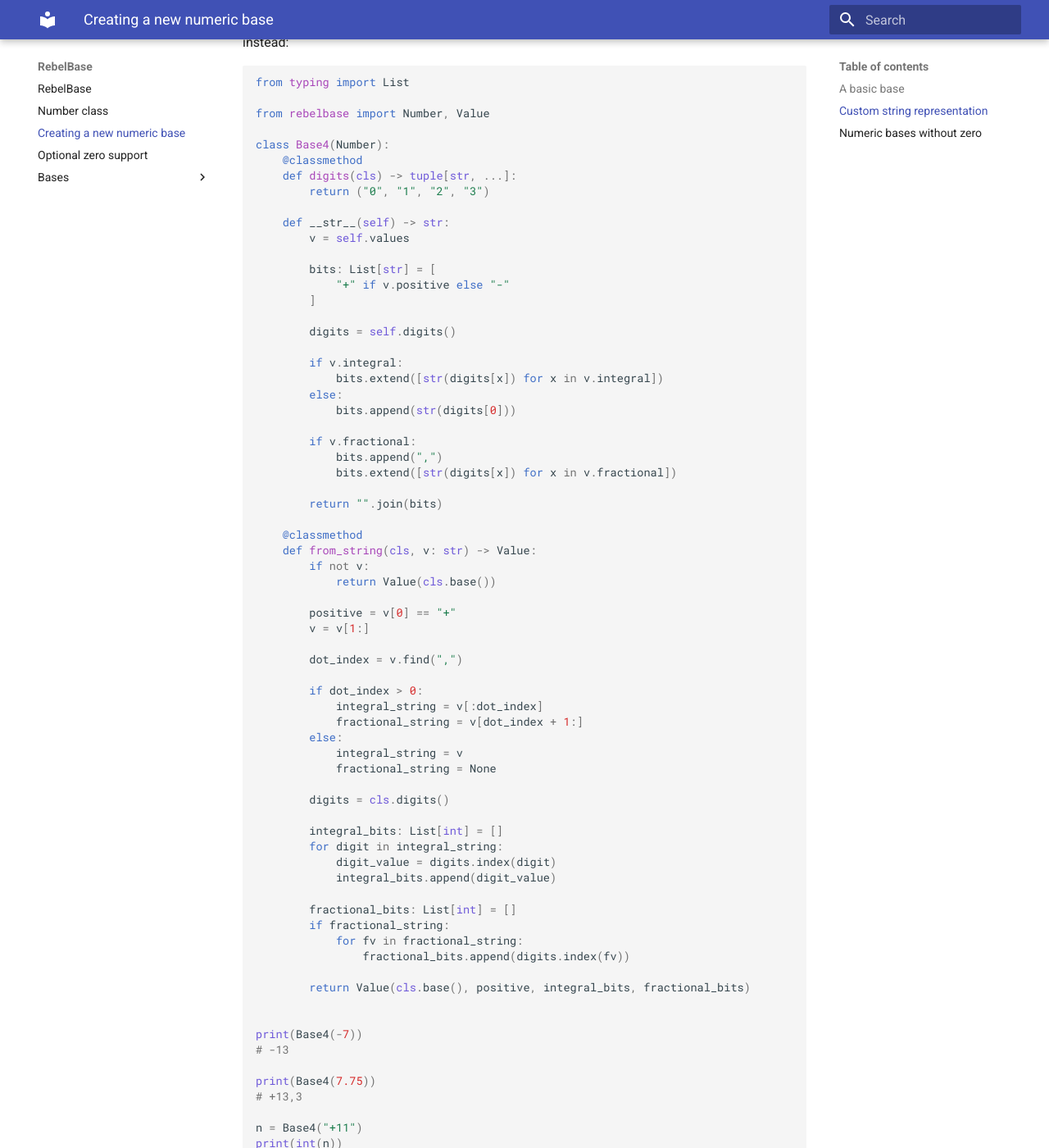
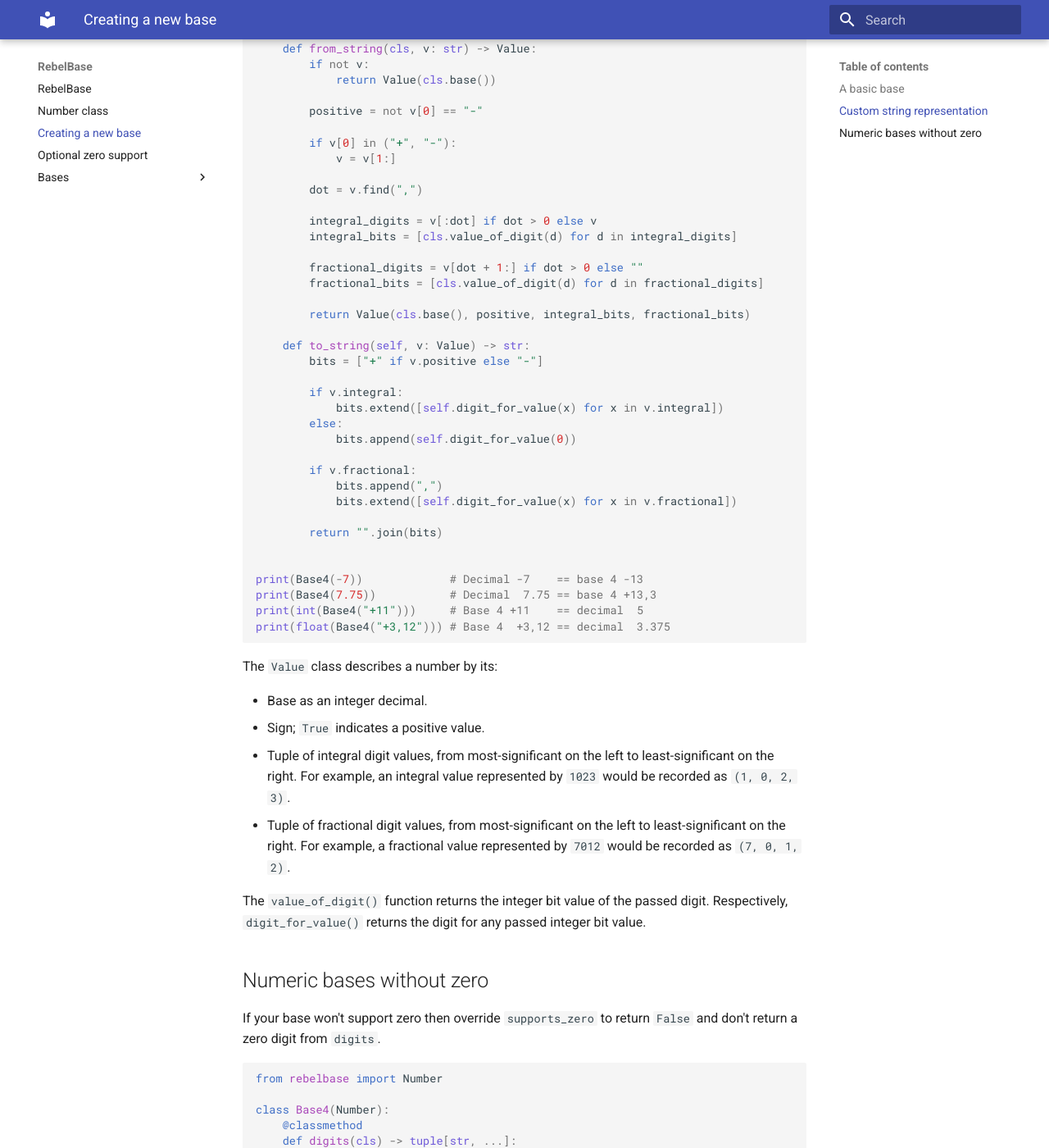
Before and after one commit to cariad/rebelbase, an MkDocs documentation site: the page built from docs/create.md, in a window 1280 px wide and 1400 px high, scrolled down 929 px. Shown: the whole window at 82% size. Built offline with MkDocs 1.6.1 and Material for MkDocs 9.7.7, drawn with Linux system fonts in a browser that asks for light colours; some of the changed text lies outside the part shown.

Commit message:
Clean up

````diff
--- a/docs/create.md
+++ b/docs/create.md
@@ -1,10 +1,10 @@
-# Creating a new numeric base
+# Creating a new base
 
 ## A basic base
 
-To create a new numeric base, extend `Number` and add a `digits` class method that returns the digits of the base in ascending value order.
+To create a new numeric base, extend the [`Number` class](./number.md) and implement the abstract `digits` class method to return the digits of the base in ascending value order.
 
-For example, the base 4 system looks like this:
+For example, a base 4 system would look something like this:
 
 ```python
 from rebelbase import Number
@@ -15,33 +15,20 @@ class Base4(Number):
         return ("0", "1", "2", "3")
 ```
 
-The class can be used immediately:
-
-```python
-n = Base4(6)
-print(n)
-# 12
-```
-
 ## Custom string representation
 
 By default, numbers are represented with a `-` to indicate negativity and a `.` to seperate the integral and fractional parts.
 
 ```python
-print(Base4(-7))
-# -13
-
-print(Base4(7.75))
-# 13.3
+print(Base4(-7))    # Decimal -7    == base 4 -13
+print(Base4(7.75))  # Decimal  7.75 == base 4  13.3
 ```
 
-To customise the string representation, override `__str__` and `from_string`.
+To customise the string representation, override the `to_string` and `from_string` functions.
 
 For example, to always include a sign symbol and to separate the fractional digits with a comma instead:
 
 ```python
-from typing import List
-
 from rebelbase import Number, Value
 
 class Base4(Number):
@@ -49,78 +36,59 @@ class Base4(Number):
     def digits(cls) -> tuple[str, ...]:
         return ("0", "1", "2", "3")
 
-    def __str__(self) -> str:
-        v = self.values
-
-        bits: List[str] = [
-            "+" if v.positive else "-"
-        ]
-
-        digits = self.digits()
-
-        if v.integral:
-            bits.extend([str(digits[x]) for x in v.integral])
-        else:
-            bits.append(str(digits[0]))
-
-        if v.fractional:
-            bits.append(",")
-            bits.extend([str(digits[x]) for x in v.fractional])
-
-        return "".join(bits)
-
     @classmethod
     def from_string(cls, v: str) -> Value:
         if not v:
             return Value(cls.base())
 
-        positive = v[0] == "+"
-        v = v[1:]
+        positive = not v[0] == "-"
 
-        dot_index = v.find(",")
+        if v[0] in ("+", "-"):
+            v = v[1:]
 
-        if dot_index > 0:
-            integral_string = v[:dot_index]
-            fractional_string = v[dot_index + 1:]
-        else:
-            integral_string = v
-            fractional_string = None
+        dot = v.find(",")
 
-        digits = cls.digits()
+        integral_digits = v[:dot] if dot > 0 else v
+        integral_bits = [cls.value_of_digit(d) for d in integral_digits]
 
-        integral_bits: List[int] = []
-        for digit in integral_string:
-            digit_value = digits.index(digit)
-            integral_bits.append(digit_value)
-
-        fractional_bits: List[int] = []
-        if fractional_string:
-            for fv in fractional_string:
-                fractional_bits.append(digits.index(fv))
+        fractional_digits = v[dot + 1:] if dot > 0 else ""
+        fractional_bits = [cls.value_of_digit(d) for d in fractional_digits]
 
         return Value(cls.base(), positive, integral_bits, fractional_bits)
 
+    def to_string(self, v: Value) -> str:
+        bits = ["+" if v.positive else "-"]
 
-print(Base4(-7))
-# -13
+        if v.integral:
+            bits.extend([self.digit_for_value(x) for x in v.integral])
+        else:
+            bits.append(self.digit_for_value(0))
 
-print(Base4(7.75))
-# +13,3
+        if v.fractional:
+            bits.append(",")
+            bits.extend([self.digit_for_value(x) for x in v.fractional])
 
-n = Base4("+11")
-print(int(n))
-# 5
+        return "".join(bits)
 
-n = Base4("+3,12")
-print(float(n))
-# 3.375
+
+print(Base4(-7))             # Decimal -7    == base 4 -13
+print(Base4(7.75))           # Decimal  7.75 == base 4 +13,3
+print(int(Base4("+11")))     # Base 4 +11    == decimal  5
+print(float(Base4("+3,12"))) # Base 4  +3,12 == decimal  3.375
 ```
 
-The `Value` class describes a number by recording its base and series of bits as tuples. The `.digits()` tuple is used to translate between digits and decimal values.
+The `Value` class describes a number by its:
+
+- Base as an integer decimal.
+- Sign; `True` indicates a positive value.
+- Tuple of integral digit values, from most-significant on the left to least-significant on the right. For example, an integral value represented by `1023` would be recorded as `(1, 0, 2, 3)`.
+- Tuple of fractional digit values, from most-significant on the left to least-significant on the right. For example, a fractional value represented by `7012` would be recorded as `(7, 0, 1, 2)`.
+
+The `value_of_digit()` function returns the integer bit value of the passed digit. Respectively, `digit_for_value()` returns the digit for any passed integer bit value.
 
 ## Numeric bases without zero
 
-If your numeric base won't support zero then override `supports_zero` to return `False`.
+If your base won't support zero then override `supports_zero` to return `False` and don't return a zero digit from `digits`.
 
 ```python
 from rebelbase import Number
````
Also changed, not shown: 1 other file.
